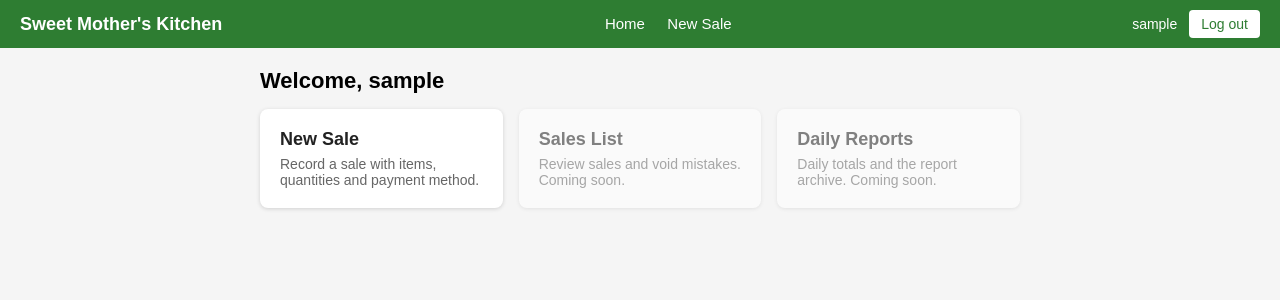
After one commit to Danjumma306/sweet-mother-kitchen, a Django app: page / in a window 1280 px wide. The commit adds this page. Shown: the top 300 px of the page. Run offline with Django 5.2, Linux system fonts and the light colour scheme; the visitor is signed in with stand-in values (Sample User, id 1).

Commit message:
Add login page, navigation bar, home page and user roles

```diff
--- a/config/settings.py
+++ b/config/settings.py
@@ -130,4 +130,6 @@ MAILERS = {
     },
 }
 DEFAULT_AUTO_FIELD = 'django.db.models.BigAutoField'
-LOGIN_URL = "/admin/login/"
+LOGIN_URL = "/login/"
+LOGIN_REDIRECT_URL = "/"
+LOGOUT_REDIRECT_URL = "/login/"
--- a/config/urls.py
+++ b/config/urls.py
@@ -1,7 +1,13 @@
 from django.contrib import admin
+from django.contrib.auth import views as auth_views
 from django.urls import include, path
 
+from sales import views as sales_views
+
 urlpatterns = [
+    path("", sales_views.home, name="home"),
     path("admin/", admin.site.urls),
+    path("login/", auth_views.LoginView.as_view(template_name="registration/login.html"), name="login"),
+    path("logout/", auth_views.LogoutView.as_view(), name="logout"),
     path("sales/", include("sales.urls")),
 ]
--- /dev/null
+++ b/sales/templates/sales/base.html
@@ -0,0 +1,43 @@
+<!DOCTYPE html>
+<html lang="en">
+<head>
+    <meta charset="UTF-8">
+    <meta name="viewport" content="width=device-width, initial-scale=1">
+    <title>{% block title %}Sweet Mother's Kitchen{% endblock %}</title>
+    <style>
+        * { box-sizing: border-box; }
+        body { font-family: Arial, sans-serif; background: #f5f5f5; margin: 0; }
+        .topbar { background: #2e7d32; color: #fff; display: flex; align-items: center; justify-content: space-between; padding: 10px 20px; flex-wrap: wrap; gap: 10px; }
+        .brand { font-weight: bold; font-size: 18px; }
+        .links a { color: #fff; text-decoration: none; margin-right: 18px; font-size: 15px; }
+        .links a:hover { text-decoration: underline; }
+        .user { display: flex; align-items: center; gap: 12px; font-size: 14px; }
+        .user form { margin: 0; }
+        .user button { padding: 6px 12px; font-size: 14px; background: #fff; color: #2e7d32; border: 0; border-radius: 4px; cursor: pointer; }
+        .container { padding: 20px; }
+    </style>
+    {% block extra_css %}{% endblock %}
+</head>
+<body>
+<nav class="topbar">
+    <div class="brand">Sweet Mother's Kitchen</div>
+        <div class="links">
+        <a href="{% url 'home' %}">Home</a>
+        <a href="{% url 'sales_entry' %}">New Sale</a>
+    </div>
+    <div class="user">
+        <span>{{ user.username }}</span>
+        <form method="post" action="{% url 'logout' %}">
+            {% csrf_token %}
+            <button type="submit">Log out</button>
+        </form>
+    </div>
+</nav>
+
+<main class="container">
+    {% block content %}{% endblock %}
+</main>
+
+{% block scripts %}{% endblock %}
+</body>
+</html>
--- /dev/null
+++ b/sales/templates/sales/home.html
@@ -0,0 +1,41 @@
+{% extends "sales/base.html" %}
+
+{% block title %}Home - Sweet Mother's Kitchen{% endblock %}
+
+{% block extra_css %}
+<style>
+    .wrap { max-width: 760px; margin: 0 auto; }
+    h1 { font-size: 22px; margin-top: 0; }
+    .grid { display: grid; grid-template-columns: repeat(auto-fit, minmax(210px, 1fr)); gap: 16px; }
+    .tile { background: #fff; padding: 20px; border-radius: 8px; box-shadow: 0 1px 4px rgba(0,0,0,.15); text-decoration: none; color: #222; display: block; }
+    .tile h2 { margin: 0 0 6px; font-size: 18px; }
+    .tile p { margin: 0; color: #666; font-size: 14px; }
+    .tile.soon { opacity: .55; cursor: default; }
+</style>
+{% endblock %}
+
+{% block content %}
+<div class="wrap">
+    <h1>Welcome, {{ user.username }}</h1>
+    <div class="grid">
+        <a class="tile" href="{% url 'sales_entry' %}">
+            <h2>New Sale</h2>
+            <p>Record a sale with items, quantities and payment method.</p>
+        </a>
+
+        {% if is_manager %}
+        <div class="tile soon">
+            <h2>Sales List</h2>
+            <p>Review sales and void mistakes. Coming soon.</p>
+        </div>
+        {% endif %}
+
+        {% if is_owner %}
+        <div class="tile soon">
+            <h2>Daily Reports</h2>
+            <p>Daily totals and the report archive. Coming soon.</p>
+        </div>
+        {% endif %}
+    </div>
+</div>
+{% endblock %}
--- a/sales/views.py
+++ b/sales/views.py
@@ -68,3 +68,19 @@ def sales_entry(request):
         "categories": categories,
         "payment_methods": Sale.PaymentMethod.choices,
     })
+
+
+@login_required
+def home(request):
+    groups = set(request.user.groups.values_list("name", flat=True))
+    is_manager = "Manager" in groups or request.user.is_superuser
+    is_owner = "Owner" in groups or request.user.is_superuser
+
+    # A cashier who is not also a manager or owner goes straight to the sales form
+    if "Cashier" in groups and not (is_manager or is_owner):
+        return redirect("sales_entry")
+
+    return render(request, "sales/home.html", {
+        "is_manager": is_manager,
+        "is_owner": is_owner,
+    })
```
Also changed, not shown: sales/management/commands/setup_roles.py (added, +15 -0 lines), sales/templates/registration/login.html (added, +41 -0 lines), sales/templates/sales/sales_entry.html (+12 -13 lines), README.md.
